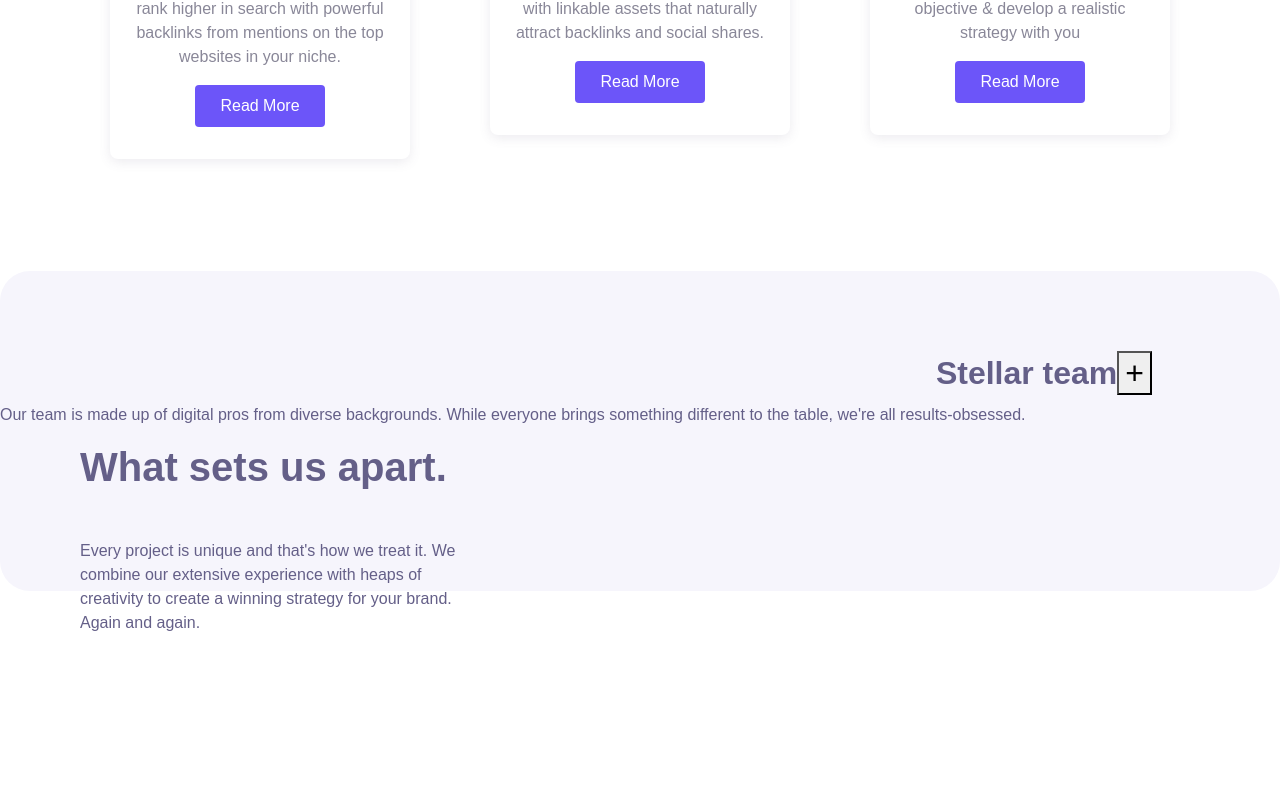
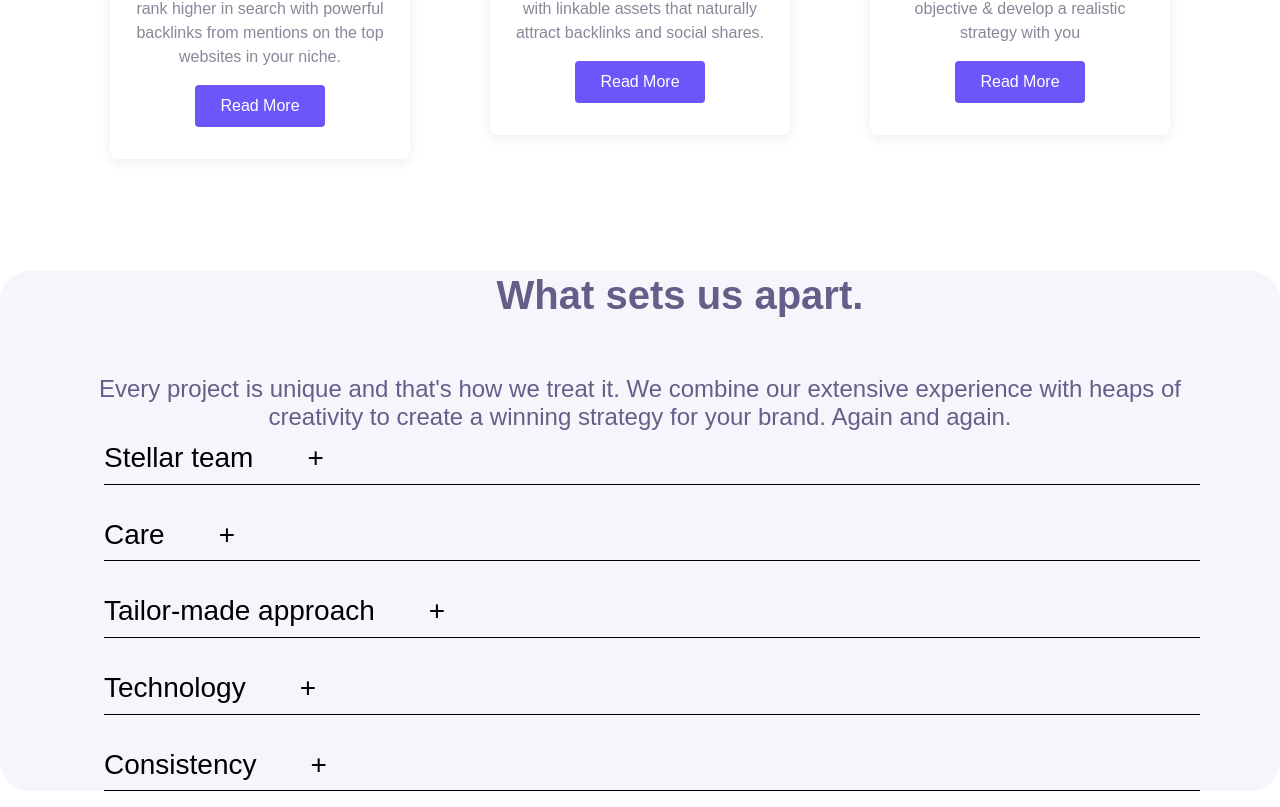
Before and after one commit to Stanislav-Yotov/amaro-digital, a React (Create React App) app: page / in a window 1280 px wide. Shown: the part 1035-1842 px from the top of the page. Before the commit the page ends 1670 px from the top, so only its background shows below. Built offline with nearby package versions, Linux system fonts and the light colour scheme.

Commit message:
added Ribbon component

```diff
--- /dev/null
+++ b/src/components/Header.css
@@ -0,0 +1,3 @@
+a {
+    text-decoration: none;
+}
--- a/src/components/Header.js
+++ b/src/components/Header.js
@@ -1,6 +1,7 @@
 import '../public/assets/css/bootstrap.css';
 import '../public/assets/css/maicons.css';
 import '../public/assets/css/theme.css';
+import './Header.css';
 
 function Header(props) {
     return (
--- a/src/components/Ribbon.js
+++ b/src/components/Ribbon.js
@@ -1,25 +1,18 @@
-import { Fragment, useState } from "react";
+import { Fragment } from "react";
 import styles from './Ribbon.module.css';
+import Articles from "./UI/Articles";
 
 function Ribbon(props) {
-    const [isVisible, setIsVisible] = useState(false);
-    const [isClicked, setIsClicked] = useState(false);
 
-    function acordionHandler(){
-
-    };
-
-    const isShown = isVisible ? styles['dropdown-content'] : styles['dropdown-content-none'];
 
     return (
         <Fragment>
             <div className={styles.ramka}>
-                <div className={styles.dropdown}>
-                    <h2 className={styles['zaglavie-dqsno']}>Stellar team<button className={styles.dropbtn} onClick={acordionHandler}>+</button></h2>
-                    <p className={isShown}>Our team is made up of digital pros from diverse backgrounds. While everyone brings something different to the table, we're all results-obsessed.</p>
-                </div>
-                <h1 className={styles.zaglavie}>What sets us apart.</h1>
-                <p className={styles.paragraf}>Every project is unique and that's how we treat it. We combine our extensive experience with heaps of creativity to create a winning strategy for your brand. Again and again.</p>
+            <h1 className={styles.zaglavie}>What sets us apart.</h1>
+            <h4 className={styles.paragraf}>Every project is unique and that's how we treat it.
+                We combine our extensive experience with heaps of creativity to create a winning strategy for your brand.
+                Again and again.</h4>
+                <Articles />
             </div>
         </Fragment>
 
--- a/src/components/Ribbon.module.css
+++ b/src/components/Ribbon.module.css
@@ -1,25 +1,13 @@
 .zaglavie {
     font-weight: bold;
-    width: 50%;
+    text-align: center;
     margin-left: 5rem;
-    text-align: top;
-}
-
-.zaglavie-dqsno {
-    font-weight: bold;
-    padding-top: 5rem;
-    margin-right: 8rem;
-    text-align: right;
-    max-width: 100%;
-    height: auto;
-
 }
 
 .ramka {
-    position: relative;
     margin-top: 16px;
     margin-bottom: 16px;
-    height: 320px;
+    height: auto;
     background-color: #F6F5FC;
     color: #645F88;
     border-radius: 30px;
@@ -27,8 +15,9 @@
 }
 
 .paragraf {
-    width: 30%;
+    text-align: center;
+    margin-top: 3rem;
     margin-left: 5rem;
-
-    margin-top: 3rem;
+    margin-right: 5rem;
+    float: inline-start;
 }
--- /dev/null
+++ b/src/components/UI/Article.js
@@ -0,0 +1,32 @@
+import styles from './Article.module.css';
+import { useState } from 'react';
+
+function Article(props) {
+    const [isVisible, setIsVisible] = useState(false);
+    const [isClicked, setIsClicked] = useState(false);
+
+
+    function acordionHandler(e) {
+        setIsClicked(true);
+        if (!isVisible && isClicked) {
+            setIsVisible(true);
+        } else {
+
+            setIsVisible(false);
+        }
+
+
+    };
+
+    const buttonHandler = !isVisible && isClicked ? '-' : '+';
+
+    return (
+        <li className={styles['zaglavie-dolno']}>
+            <h3>{props.title}<span className={styles.but}>
+                <button onClick={acordionHandler} className={styles.but}>{buttonHandler}</button></span></h3>
+            {!isVisible && isClicked && <p>{props.description}</p>}
+        </li>
+    );
+};
+
+export default Article;
--- /dev/null
+++ b/src/components/UI/Article.module.css
@@ -0,0 +1,38 @@
+.zaglavie-dolno {
+    font-weight: bold;
+    margin-left: 4rem;
+    margin-top: 2rem;
+    max-width: 100%;
+    height: auto;
+    color: black;
+}
+
+.but button {
+    font: inherit;
+    cursor: pointer;
+    background-color: transparent;
+    border: none;
+    /* padding: 0.5rem 2rem; */
+    border-radius: 25px;
+    margin-left: 3rem;
+
+}
+
+.but button:hover,
+.but button:active {
+    background-color: white;
+    border: none;
+    color: #645F88;
+}
+
+.but button:focus {
+    border: none;
+    outline: none;
+}
+
+.list li {
+    list-style-type: none;
+    border-bottom: 1px solid black;
+    margin-right: 5rem;
+
+}
--- /dev/null
+++ b/src/components/UI/Articles.js
@@ -0,0 +1,54 @@
+import styles from './Article.module.css';
+import Article from './Article';
+
+function Articles(props) {
+
+    const DUMMY_ARTICLES = [
+        {
+            id: 'a1',
+            title: 'Stellar team',
+            description: 'Every project is unique and that\'s how we treat it. We combine our extensive experience with heaps of creativity to create a winning strategy for your brand.  Again and again.'
+        },
+
+        {
+            id: 'a2',
+            title: 'Care',
+            description: 'We know you take your projects to heart because we do too. We put great care into every aspect - from customer care to brand care.'
+        },
+
+        {
+            id: 'a3',
+            title: 'Tailor-made approach',
+            description: 'You want to set your brand apart and we help you with a tailor-made approach. Your company is like no other and so should be your digital strategy.'
+        },
+
+        {
+            id: 'a4',
+            title: 'Technology',
+            description: 'We use the best tools on the market to make data-driven decisions and act faster than your competitors.'
+        },
+
+        {
+            id: 'a5',
+            title: 'Consistency',
+            description: 'Consistency wins the race, especially in the digital world. Our focus is on quality, day in and day out, because the race in digital never ends.'
+        }
+    ];
+
+    const articlesList = DUMMY_ARTICLES.map(article => <Article
+        key={article.id}
+        title={article.title}
+        description={article.description}
+         />
+    )
+
+    return (
+        <ul className={styles.list}>
+            <div>
+                {articlesList}
+            </div>
+        </ul>
+    );
+};
+
+export default Articles;
```
Also changed, not shown: 1 other file (tests, documents, lock files or other folders).
